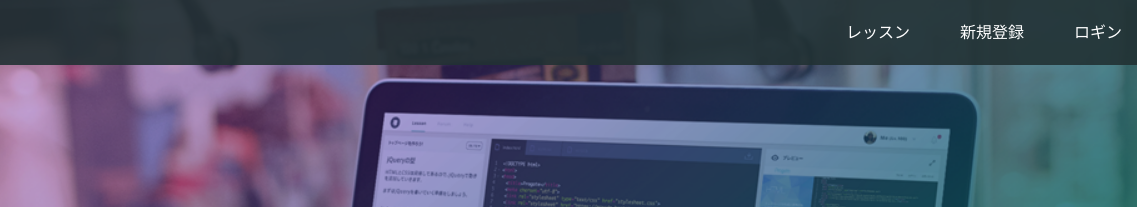
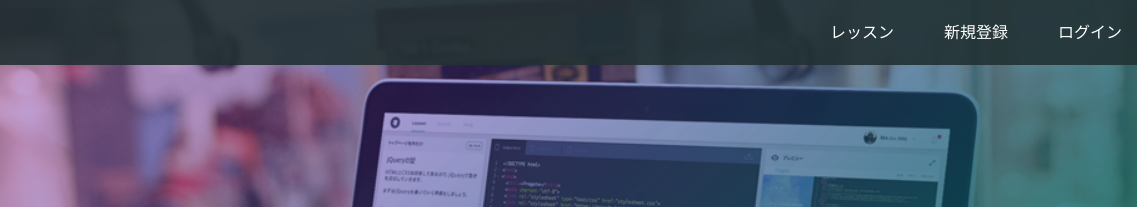
Before and after one commit to ti-ne34/ti-ne.github.io, a plain HTML site: page index.html in a window 1280 px wide. Shown: the top 207 px of the page, 143-1280 px from the left. Drawn offline with Linux system fonts and the light colour scheme.

Commit message:
Update index.html

```diff
--- a/index.html
+++ b/index.html
@@ -17,7 +17,7 @@
       <div class="header-right">
         <a href="#">レッスン</a>
         <a href="#">新規登録</a>
-        <a href="#" class="login">ロギン</a>
+        <a href="#" class="login">ログイン</a>
       </div>
     </div>
   </header>
```
